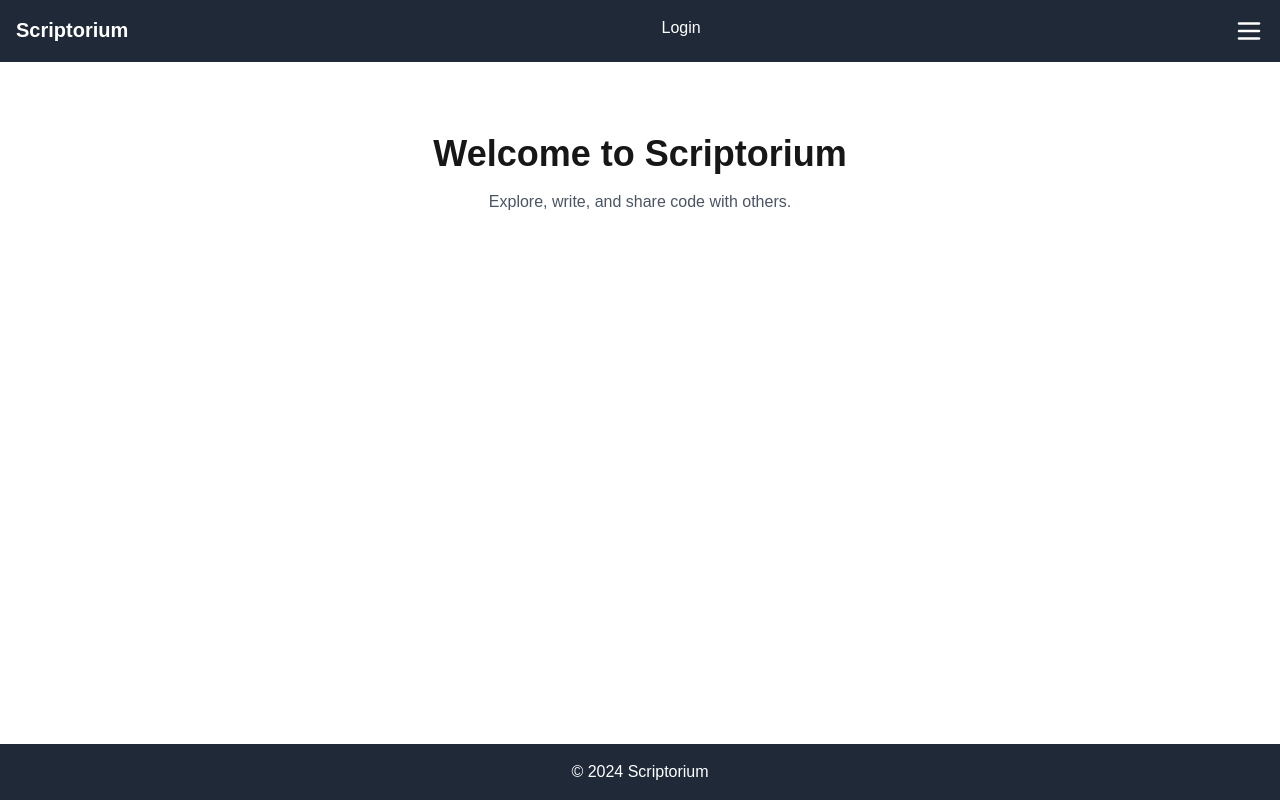
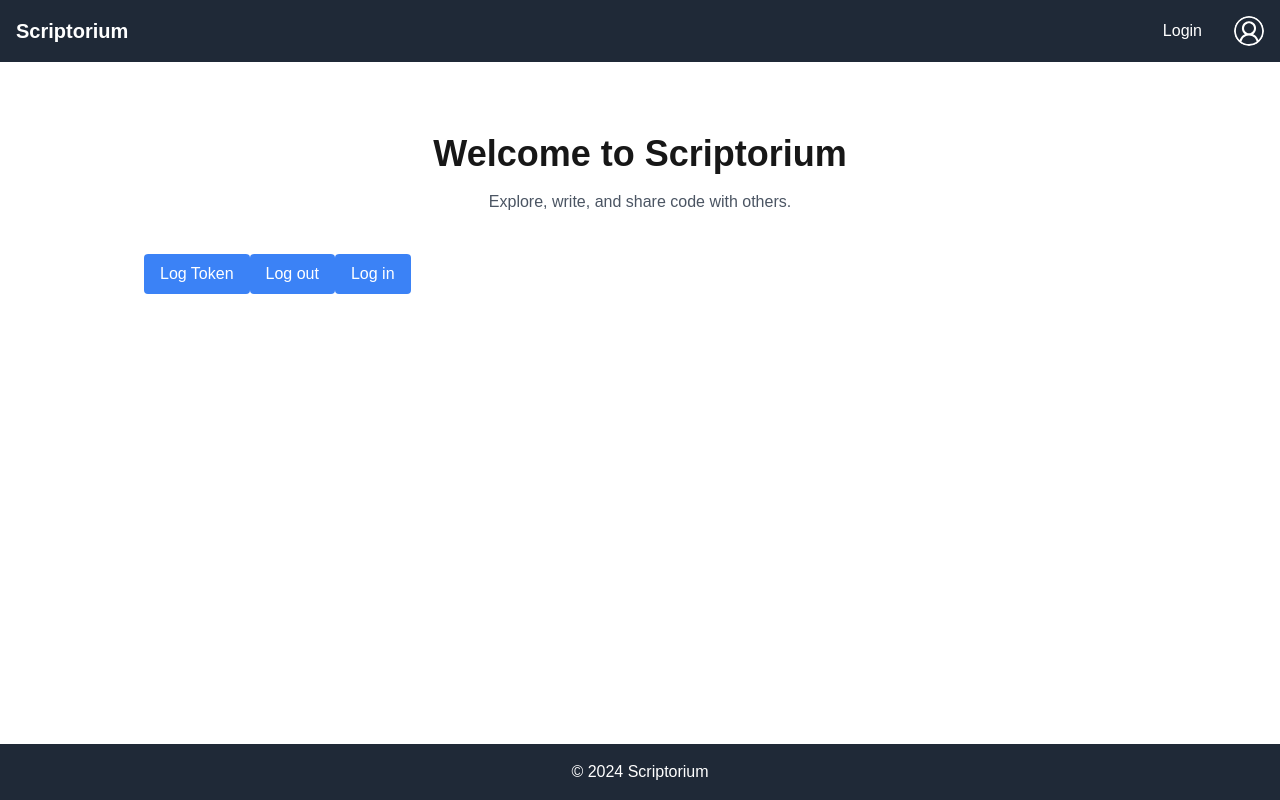
Before and after one commit to jediela/scriptorium, a Next.js app: page / in a window 1280 px wide. Built offline with nearby package versions, Linux system fonts and the light colour scheme.

Commit message:
button login to generic admin to test other features

```diff
--- a/src/components/Navbar.tsx
+++ b/src/components/Navbar.tsx
@@ -1,18 +1,61 @@
 import Link from 'next/link';
 import Image from 'next/image';
+import { useEffect, useState } from 'react';
 
+const DEFAULT_AVATAR = "/icons/account.svg";
+
+// Handle token to see if user is logged in (to display avatar)
+async function handleLogToken() {
+  const token = localStorage.getItem('token');
+  // Not logged in (visitor)
+  if (!token) {
+    return DEFAULT_AVATAR;
+  }
+  try {
+    const response = await fetch('/api/users/me', {
+      headers: {
+        Authorization: `Bearer ${token}`,
+      },
+    });
+    // User logged in, display their avatar
+    if (response.ok) {
+      const userData = await response.json();
+      return userData.avatar || DEFAULT_AVATAR;
+    }
+    else {
+      return DEFAULT_AVATAR;
+    }
+  } catch (error) {
+    console.error("Error fetching user info:", error);
+    return DEFAULT_AVATAR;
+  }
+}
 
 export default function Navbar() {
+  const [avatar, setAvatar] = useState(DEFAULT_AVATAR);
+
+  useEffect(() => {
+    async function fetchAvatar() {
+      const userAvatar = await handleLogToken();
+      setAvatar(userAvatar);
+    }
+    fetchAvatar();
+  }, []);
+
   return (
     <nav className="bg-gray-800 text-white p-4">
-      <div className="container mx-auto flex justify-between">
+      <div className="container mx-auto flex justify-between items-center">
         <Link href="/" className="text-xl font-bold">Scriptorium</Link>
-        <div>
+        <div className="flex items-center space-x-4">
           <Link href="/login" className="px-4">Login</Link>
+          <Image
+            src={avatar}
+            alt="User Avatar"
+            width={30}
+            height={30}
+            className="rounded-full"
+          />
         </div>
-        <button aria-label="Menu">
-          <Image src="/icons/burger-menu.svg" alt="Menu Icon" width={30} height={30} />
-        </button>
       </div>
     </nav>
   );
--- /dev/null
+++ b/src/pages/api/users/me.ts
@@ -0,0 +1,18 @@
+import { authenticate } from "@/utils/auth";
+import { NextApiRequest, NextApiResponse } from 'next';
+
+export default async function handler(req: NextApiRequest, res: NextApiResponse) {
+    if(req.method !== "GET"){
+        return res.status(405).json({ error: 'Method not allowed' });
+    }
+    try {
+        const user = await authenticate(req, res);
+        if (!user) {
+            return res.status(404).json({ error: 'User not found' });
+        }
+        return res.status(200).json(user);
+    } catch (error) {
+        console.error('Error processing request:', error);
+        return res.status(500).json({ error: 'Internal Server Error' });
+    }
+}
--- a/src/pages/index.tsx
+++ b/src/pages/index.tsx
@@ -1,10 +1,36 @@
 import Layout from "@/components/Layout";
-import { useState } from "react";
 
-export default function Login(){
+export default function Login(){3
 
-    const [email, setEmail] = useState('');
-    const [password, setPassword] = useState('');
+  function handleLogToken(){
+    const token = localStorage.getItem('token');
+    console.log(token ? `Token: ${token}` : 'No token found');
+  };
+
+  function logout(){
+    const token = localStorage.getItem('token');
+    localStorage.setItem('token', "");
+    console.log(token ? `Token: ${token}` : 'No token found');
+    window.location.reload();
+  };
+
+  async function login(){
+      const response = await fetch('/api/users/login', {
+        method: 'POST',
+        headers: {
+          'Content-Type': 'application/json',
+        },
+        body: JSON.stringify({
+          email: "test@email.com",
+          password: "password"
+        }),
+      });
+      const data = await response.json();
+      const token = data.token;
+      localStorage.setItem('token', token);
+      window.location.reload();
+  };
+
 
   return(
       <Layout>
@@ -14,6 +40,28 @@ export default function Login(){
             Explore, write, and share code with others.
           </p>
         </div>
+
+
+        <button
+          className="px-4 py-2 bg-blue-500 text-white rounded hover:bg-blue-600"
+          onClick={handleLogToken}
+        >
+          Log Token
+        </button>
+        <button
+          className="px-4 py-2 bg-blue-500 text-white rounded hover:bg-blue-600"
+          onClick={logout}
+        >
+          Log out
+        </button>
+
+        <button
+          className="px-4 py-2 bg-blue-500 text-white rounded hover:bg-blue-600"
+          onClick={login}
+        >
+          Log in
+        </button>
+
       </Layout>
   );
 }
--- /dev/null
+++ b/src/pages/nextjs.tsx
@@ -0,0 +1,115 @@
+import Image from "next/image";
+import localFont from "next/font/local";
+
+const geistSans = localFont({
+  src: "./fonts/GeistVF.woff",
+  variable: "--font-geist-sans",
+  weight: "100 900",
+});
+const geistMono = localFont({
+  src: "./fonts/GeistMonoVF.woff",
+  variable: "--font-geist-mono",
+  weight: "100 900",
+});
+
+export default function Home() {
+  return (
+    <div
+      className={`${geistSans.variable} ${geistMono.variable} grid grid-rows-[20px_1fr_20px] items-center justify-items-center min-h-screen p-8 pb-20 gap-16 sm:p-20 font-[family-name:var(--font-geist-sans)]`}
+    >
+      <main className="flex flex-col gap-8 row-start-2 items-center sm:items-start">
+        <Image
+          className="dark:invert"
+          src="https://nextjs.org/icons/next.svg"
+          alt="Next.js logo"
+          width={180}
+          height={38}
+          priority
+        />
+        <ol className="list-inside list-decimal text-sm text-center sm:text-left font-[family-name:var(--font-geist-mono)]">
+          <li className="mb-2">
+            Get started by editing{" "}
+            <code className="bg-black/[.05] dark:bg-white/[.06] px-1 py-0.5 rounded font-semibold">
+              src/pages/index.js
+            </code>
+            .
+          </li>
+          <li>Save and see your changes instantly.</li>
+        </ol>
+
+        <div className="flex gap-4 items-center flex-col sm:flex-row">
+          <a
+            className="rounded-full border border-solid border-transparent transition-colors flex items-center justify-center bg-foreground text-background gap-2 hover:bg-[#383838] dark:hover:bg-[#ccc] text-sm sm:text-base h-10 sm:h-12 px-4 sm:px-5"
+            href="https://vercel.com/new?utm_source=create-next-app&utm_medium=default-template-tw&utm_campaign=create-next-app"
+            target="_blank"
+            rel="noopener noreferrer"
+          >
+            <Image
+              className="dark:invert"
+              src="https://nextjs.org/icons/vercel.svg"
+              alt="Vercel logomark"
+              width={20}
+              height={20}
+            />
+            Deploy now
+          </a>
+          <a
+            className="rounded-full border border-solid border-black/[.08] dark:border-white/[.145] transition-colors flex items-center justify-center hover:bg-[#f2f2f2] dark:hover:bg-[#1a1a1a] hover:border-transparent text-sm sm:text-base h-10 sm:h-12 px-4 sm:px-5 sm:min-w-44"
+            href="https://nextjs.org/docs?utm_source=create-next-app&utm_medium=default-template-tw&utm_campaign=create-next-app"
+            target="_blank"
+            rel="noopener noreferrer"
+          >
+            Read our docs
+          </a>
+        </div>
+      </main>
+      <footer className="row-start-3 flex gap-6 flex-wrap items-center justify-center">
+        <a
+          className="flex items-center gap-2 hover:underline hover:underline-offset-4"
+          href="https://nextjs.org/learn?utm_source=create-next-app&utm_medium=default-template-tw&utm_campaign=create-next-app"
+          target="_blank"
+          rel="noopener noreferrer"
+        >
+          <Image
+            aria-hidden
+            src="https://nextjs.org/icons/file.svg"
+            alt="File icon"
+            width={16}
+            height={16}
+          />
+          Learn
+        </a>
+        <a
+          className="flex items-center gap-2 hover:underline hover:underline-offset-4"
+          href="https://vercel.com/templates?framework=next.js&utm_source=create-next-app&utm_medium=default-template-tw&utm_campaign=create-next-app"
+          target="_blank"
+          rel="noopener noreferrer"
+        >
+          <Image
+            aria-hidden
+            src="https://nextjs.org/icons/window.svg"
+            alt="Window icon"
+            width={16}
+            height={16}
+          />
+          Examples
+        </a>
+        <a
+          className="flex items-center gap-2 hover:underline hover:underline-offset-4"
+          href="https://nextjs.org?utm_source=create-next-app&utm_medium=default-template-tw&utm_campaign=create-next-app"
+          target="_blank"
+          rel="noopener noreferrer"
+        >
+          <Image
+            aria-hidden
+            src="https://nextjs.org/icons/globe.svg"
+            alt="Globe icon"
+            width={16}
+            height={16}
+          />
+          Go to nextjs.org →
+        </a>
+      </footer>
+    </div>
+  );
+}
```
Also changed, not shown: public/icons/account.svg. Lines whose indentation alone changed are shown as unchanged.
